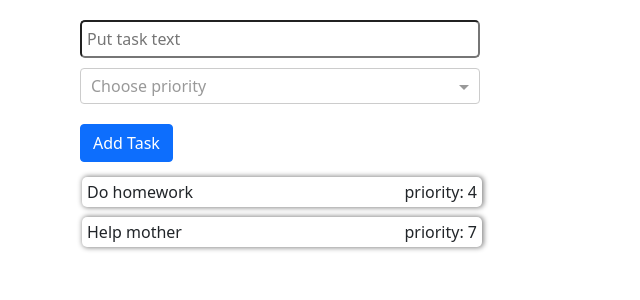
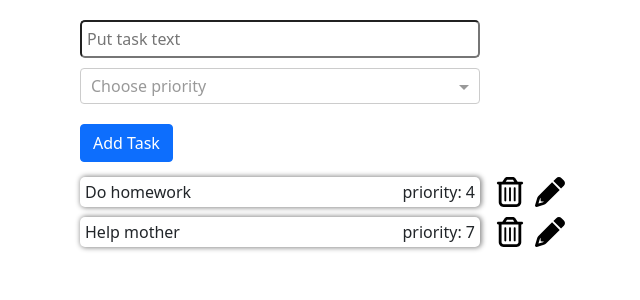
Before and after one commit to sashachekh04/TO_DO_LIST, an Angular app: page /admin in a window 1280 px wide. Shown: the top 300 px of the page, without its empty margins (310-950 px from the left). Built offline with nearby package versions, Linux system fonts and the light colour scheme.

Commit message:
feat(task-list): add CRUD icons for each task

```diff
--- a/src/app/pages/task-list/task-list.component.html
+++ b/src/app/pages/task-list/task-list.component.html
@@ -1,8 +1,40 @@
-<div class="task-wrapper">
+<div class="tasks-wrapper">
   <div
     *ngFor="let t of taskList$ | async"
-    class="task">
-    <div class="task-text">{{t.text}}</div>
-    <div class="task-priority">priority: {{t.priority}}</div>
+    class="task-wrapper">
+    <div class="task">
+      <div class="task-text">{{t.text}}</div>
+      <div class="task-priority">priority: {{t.priority}}</div>
+    </div>
+    <div class="task-icons-wrapper">
+      <svg
+        class="delete"
+        xmlns="http://www.w3.org/2000/svg"
+        viewBox="0 0 448 512">
+        <path d="M160 400C160 408.8 152.8 416 144 416C135.2 416 128 408.8 128 400V192C128
+       183.2 135.2 176 144 176C152.8 176 160 183.2 160 192V400zM240 400C240 408.8 232.8
+        416 224 416C215.2 416 208 408.8 208 400V192C208 183.2 215.2 176 224 176C232.8 176
+         240 183.2 240 192V400zM320 400C320 408.8 312.8 416 304 416C295.2 416 288 408.8
+         288 400V192C288 183.2 295.2 176 304 176C312.8 176 320 183.2 320 192V400zM317.5
+          24.94L354.2 80H424C437.3 80 448 90.75 448 104C448 117.3 437.3 128 424 128H416V432C416
+           476.2 380.2 512 336 512H112C67.82 512 32 476.2 32 432V128H24C10.75 128 0 117.3 0 104C0
+            90.75 10.75 80 24 80H93.82L130.5 24.94C140.9 9.357 158.4 0 177.1 0H270.9C289.6 0 307.1
+             9.358 317.5 24.94H317.5zM151.5 80H296.5L277.5 51.56C276 49.34 273.5 48 270.9 48H177.1C174.5
+              48 171.1 49.34 170.5 51.56L151.5 80zM80 432C80 449.7 94.33 464 112 464H336C353.7
+               464 368 449.7 368 432V128H80V432z"/>
+      </svg>
+      <svg
+        class="pencil"
+        xmlns="http://www.w3.org/2000/svg"
+        viewBox="0 0 512 512">
+        <path d="M421.7 220.3L188.5 453.4L154.6 419.5L158.1 416H112C103.2 416 96 408.8
+       96 400V353.9L92.51 357.4C87.78 362.2 84.31 368 82.42 374.4L59.44 452.6L137.6
+        429.6C143.1 427.7 149.8 424.2 154.6 419.5L188.5 453.4C178.1 463.8 165.2 471.5
+         151.1 475.6L30.77 511C22.35 513.5 13.24 511.2 7.03 504.1C.8198 498.8-1.502 489.7
+          .976 481.2L36.37 360.9C40.53 346.8 48.16 333.9 58.57 323.5L291.7 90.34L421.7
+           220.3zM492.7 58.75C517.7 83.74 517.7 124.3 492.7 149.3L444.3 197.7L314.3 67.72L362.7
+            19.32C387.7-5.678 428.3-5.678 453.3 19.32L492.7 58.75z"/>
+      </svg>
+    </div>
   </div>
 </div>
--- a/src/app/pages/task-list/task-list.component.scss
+++ b/src/app/pages/task-list/task-list.component.scss
@@ -1,5 +1,11 @@
-.task-wrapper{
+.tasks-wrapper{
   margin-top: 15px;
+  .task-text-wrapper {
+    width: 385px;
+    display: flex;
+    align-items: center;
+    justify-content: space-between;
+  }
   .task {
     display: flex;
     justify-content: space-between;
@@ -9,8 +15,24 @@
     border-radius: 5px;
     height: 30px;
     padding: 0 5px;
-    transform: translateX(-12%);
     margin-bottom: 10px;
     box-shadow: 1px 0 5px 1px rgba(0,0,0,0.45);
   }
+  .task-icons-wrapper {
+    svg {
+      width: 30px;
+      height: 30px;
+      cursor: pointer;
+    }
+    .pencil {
+      margin-left: 10px;
+    }
+  }
+  .task-wrapper {
+    display: flex;
+    align-items: flex-start;
+    width: 500px;
+    margin: auto;
+    transform: translateX(-3%);
+  }
 }
--- a/src/app/pages/task-list/task-list.component.ts
+++ b/src/app/pages/task-list/task-list.component.ts
@@ -1,6 +1,6 @@
 import { Component, OnInit } from '@angular/core';
 import { TaskDataService } from "../../core/services/task-data.service";
-import {Subject} from "rxjs";
+import { Observable } from "rxjs";
 import { Task } from "../../core/model/model";
 
 @Component({
@@ -9,10 +9,10 @@ import { Task } from "../../core/model/model";
   styleUrls: ['./task-list.component.scss']
 })
 export class TaskListComponent implements OnInit {
-  public taskList$!: Subject<Task[]>
+  public taskList$!: Observable<Task[]>
 
   constructor(private taskService: TaskDataService) {
-    this.taskList$ = this.taskService.data
+    this.taskList$ = this.taskService.data.asObservable()
   }
 
   ngOnInit(): void {
```
